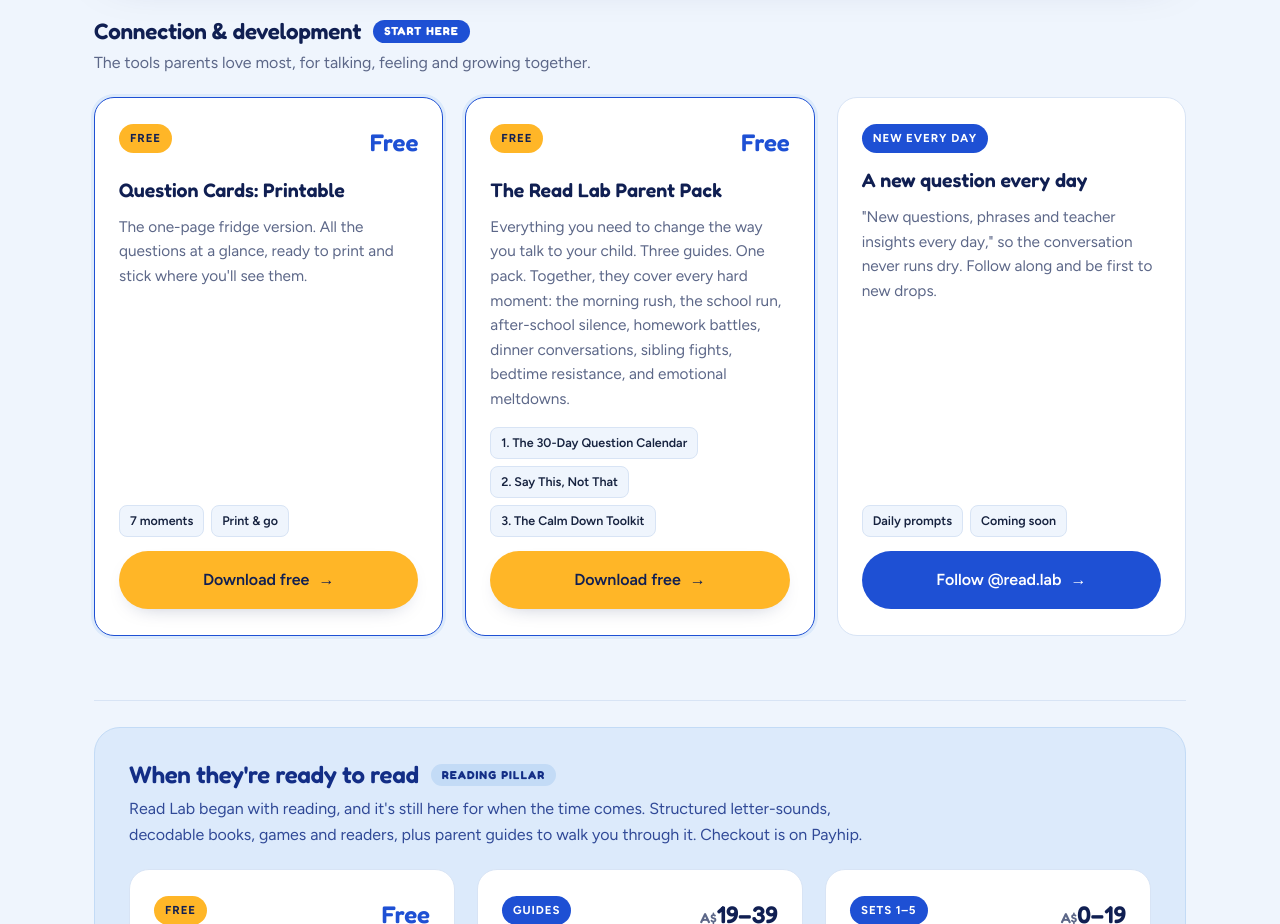
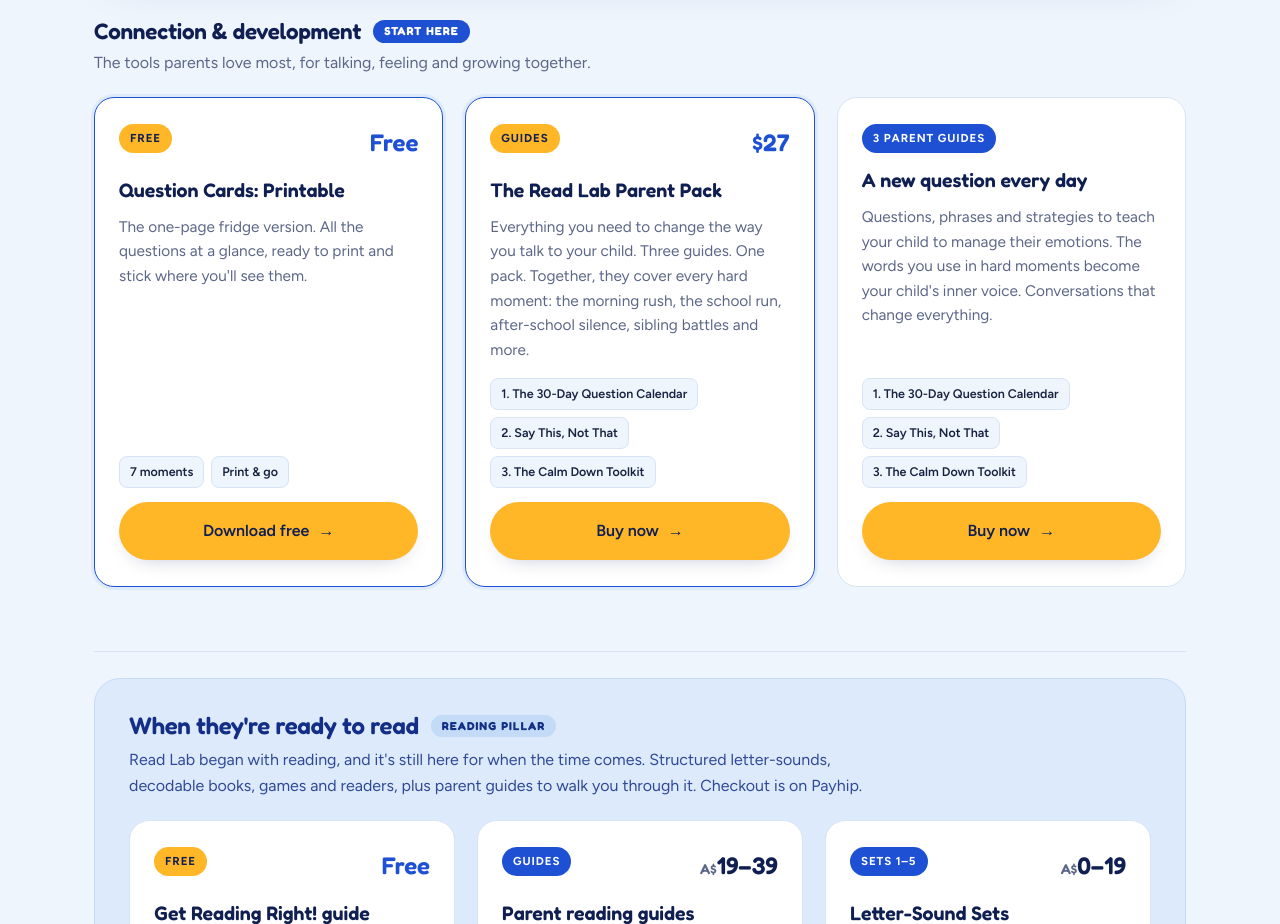
Before and after one commit to ryanpwearne6-web/readlab-site, a website: page public/index.html in a window 1280 px wide. Shown: the part 3640-4564 px from the top of the page. Drawn offline with Linux system fonts and the light colour scheme.

Commit message:
Update index.html

```diff
--- a/public/index.html
+++ b/public/index.html
@@ -457,18 +457,18 @@
           <a class="btn btn-primary" data-buy="qcards-print" href="#">Download free <span class="arrow">→</span></a>
         </div>
         <div class="p-card feature reveal">
-          <div class="p-top"><span class="p-set free">Free</span><span class="p-price freep">Free</span></div>
+          <div class="p-top"><span class="p-set free">Guides</span><span class="p-price freep">$27</span></div>
           <h4>The Read Lab Parent Pack</h4>
-          <p class="desc">Everything you need to change the way you talk to your child. Three guides. One pack. Together, they cover every hard moment: the morning rush, the school run, after-school silence, homework battles, dinner conversations, sibling fights, bedtime resistance, and emotional meltdowns.</p>
+          <p class="desc">Everything you need to change the way you talk to your child. Three guides. One pack. Together, they cover every hard moment: the morning rush, the school run, after-school silence, sibling battles and more.</p>
           <div class="p-incl"><span> 1. The 30-Day Question Calendar</span><span>2. Say This, Not That</span><span>3. The Calm Down Toolkit</span></div>
-          <a class="btn btn-primary" data-buy="qcards-full" href="#">Download free <span class="arrow">→</span></a>
+          <a class="btn btn-primary" data-buy="qcards-full" href="#">Buy now <span class="arrow">→</span></a>
         </div>
         <div class="p-card reveal">
-          <div class="p-top"><span class="p-set">New every day</span></div>
+          <div class="p-top"><span class="p-set">3 Parent Guides</span></div>
           <h4>A new question every day</h4>
-          <p class="desc">"New questions, phrases and teacher insights every day," so the conversation never runs dry. Follow along and be first to new drops.</p>
-          <div class="p-incl"><span>Daily prompts</span><span>Coming soon</span></div>
-          <a class="btn btn-brand" data-social="tiktok" href="#">Follow @read.lab <span class="arrow">→</span></a>
+          <p class="desc">Questions, phrases and strategies to teach your child to manage their emotions. The words you use in hard moments become your child's inner voice. Conversations that change everything.</p>
+          <div class="p-incl"><span> 1. The 30-Day Question Calendar</span><span>2. Say This, Not That</span><span>3. The Calm Down Toolkit</span></div>
+          <a class="btn btn-primary" data-buy="qcards-full" href="#">Buy now <span class="arrow">→</span></a>
         </div>
       </div>
     </div>
```
